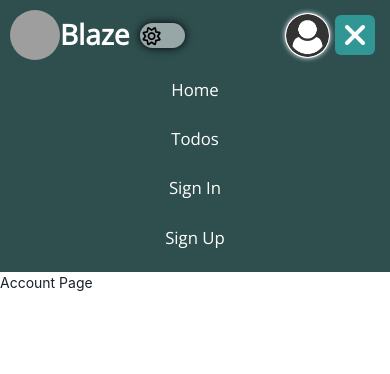
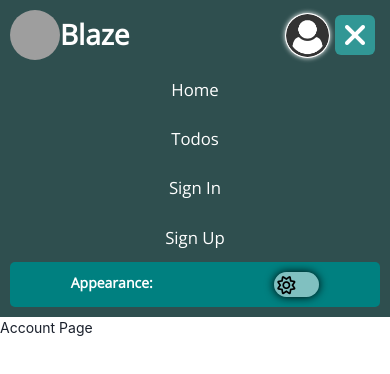
Before and after one commit to Foster0123/Blaze, a React (Vite) app: page /account in a window 390 px wide. Shown: the top 374 px of the page. Built offline with nearby package versions, Linux system fonts and the light colour scheme; grey boxes are pictures that could not be loaded.

Commit message:
Blaze Navbar Development In Progress 2

```diff
--- a/src/assets/scss/modules/theme_switch.scss
+++ b/src/assets/scss/modules/theme_switch.scss
@@ -19,7 +19,7 @@
     display: none;
 }
 .switch-input:checked + .custom-switch::before {
-    left: 90%;
+    left: 85%;
     content: var(--theme-switch-slide-icon-dark);
     color: var(--theme-switch-slide-icon-color-dark);
     transition: left,content,
--- a/src/assets/scss/shared/_navbar.scss
+++ b/src/assets/scss/shared/_navbar.scss
@@ -37,7 +37,6 @@
         flex-direction: row;
         justify-content: flex-start;
         align-items: center;
-        margin-right: 10px;
         .nav-title {
             font-size: 2em;
             margin-bottom: 2px;
@@ -94,6 +93,17 @@
             }
         }
     }
+    .theme-nav-item {
+        width: 100%;
+        justify-content: space-around;
+        background-color: teal;
+        padding: 10px 0;
+        display: none!important;
+        border-radius: 5px;
+        span {
+            font-weight: bold;
+        }
+    }
 }
 
 .nav-button-container {
@@ -132,7 +142,9 @@
         ;
         grid-template-columns: auto;
     }
-
+    .navbar-header .nav-theme-switch {
+        display: none;
+    }
     .nav-link-container {
         margin-top: 5px !important;
         flex-direction: column;
@@ -141,5 +153,8 @@
         li {
             width: inherit;
         }
+        .theme-nav-item {
+            display: flex!important;
+        }
     }
 }
--- a/src/components/shared/NavBar.tsx
+++ b/src/components/shared/NavBar.tsx
@@ -1,5 +1,5 @@
 import * as React from 'react'
-import { Button } from '@chakra-ui/react'
+import { Button, Stack } from '@chakra-ui/react'
 import ThemeSwitch from './ThemeSwitch';
 import { NavLink } from 'react-router-dom'
 import Logo from './../../assets/img/blaze.png'
@@ -12,7 +12,10 @@ const NavBar = () => {
                     <img src={Logo} alt="Blaze Logo" className="nav-logo" />
                     <h1 className="nav-title">Blaze</h1>
                 </NavLink>
-                <ThemeSwitch />
+                <Stack className='nav-theme-switch'>
+                    <ThemeSwitch name="theme-switch-1" id="theme-switch-1" />
+                </Stack>
+
 
             </section>
             <ul className="nav-link-container">
@@ -27,6 +30,10 @@ const NavBar = () => {
                 </li>
                 <li>
                     <NavLink to="/signup">Sign Up</NavLink>
+                </li>
+                <li className='theme-nav-item'>
+                    <span>Appearance: </span>
+                    <ThemeSwitch name="theme-switch-2" id="theme-switch-2" />
                 </li>
             </ul>
             <section className="nav-button-container">
--- a/src/components/shared/ThemeSwitch.tsx
+++ b/src/components/shared/ThemeSwitch.tsx
@@ -1,10 +1,10 @@
 import React from "react";
 import './../../assets/scss/modules/theme_switch.scss';
 
-function ThemeSwitch () {
+function ThemeSwitch (props: any) {
     return(
-        <label className="switch" htmlFor="switch-input">
-            <input type="checkbox" name="switch" className="switch-input" id="switch-input" />
+        <label className="switch" htmlFor={props.id}>
+            <input type="checkbox" name={props.name} className="switch-input" id={props.id} />
             <div className="custom-switch"></div>
         </label>
     )
```
